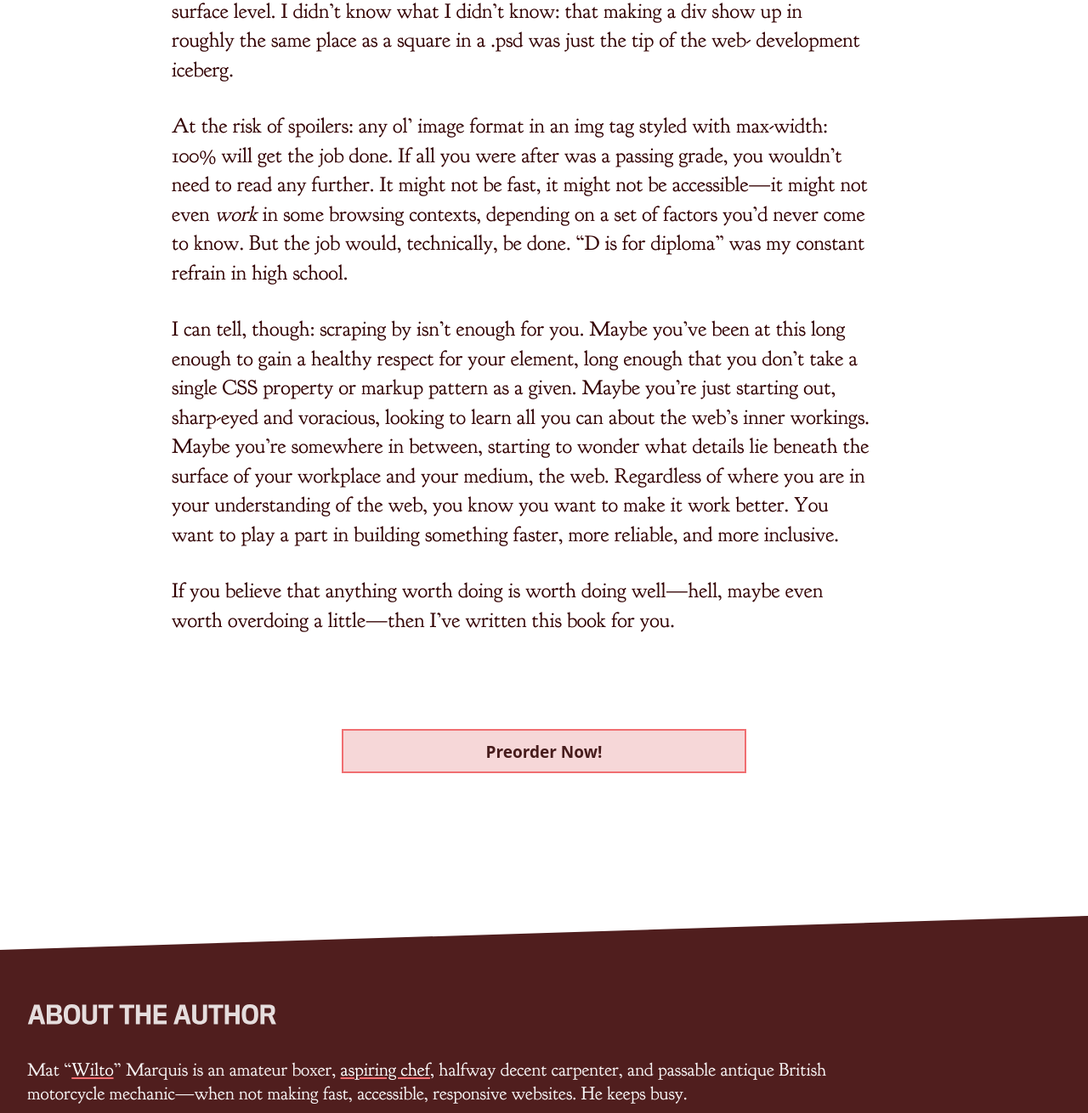
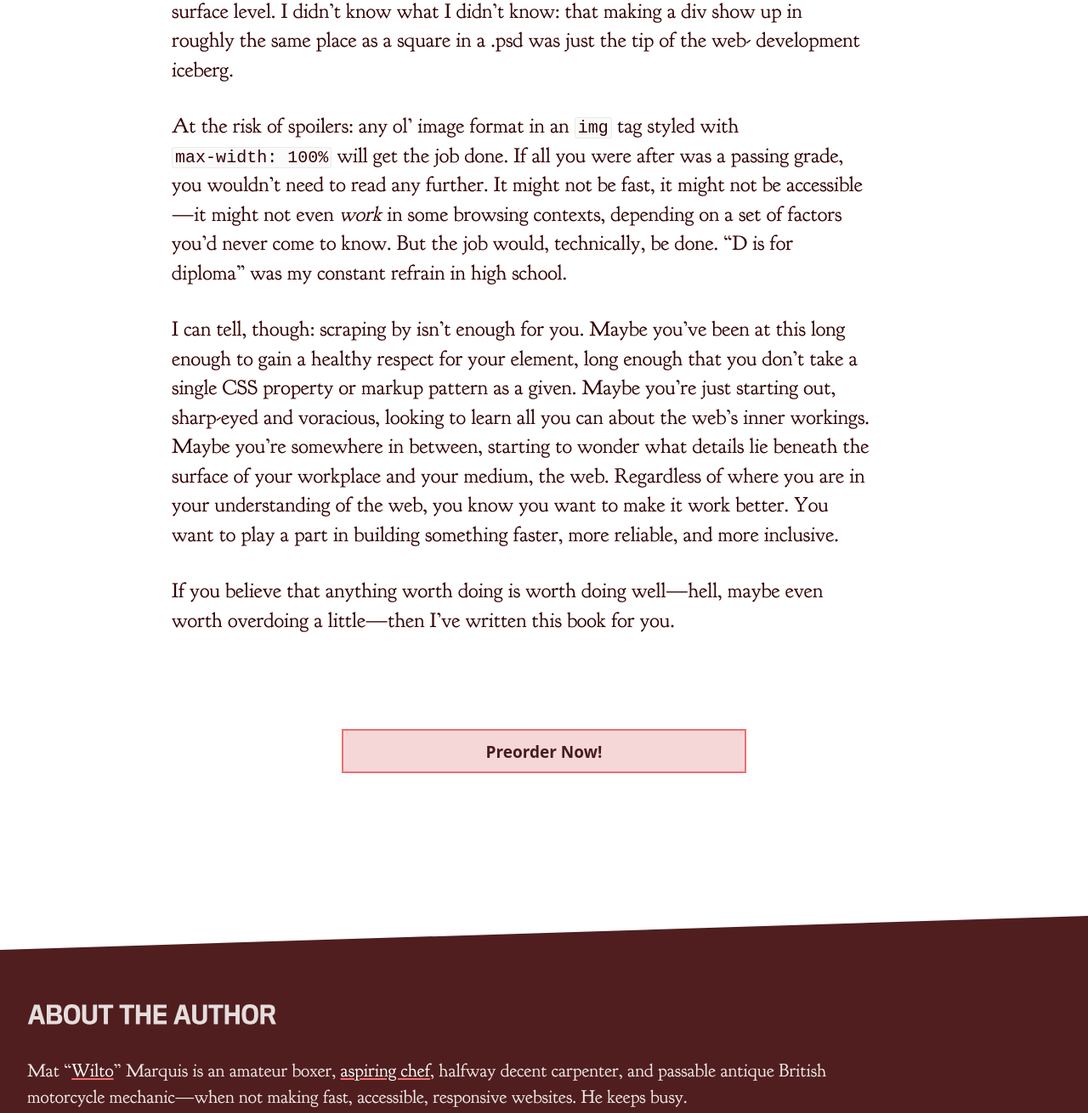
Before and after one commit to Wilto/perfimages, an Eleventy site: page _src/index.md in a window 1280 px wide. Shown: the part 1240-2550 px from the top of the page at 85% size. Built offline with nearby package versions, Linux system fonts and the light colour scheme; Eleventy itself is replaced by a stand-in of ours; files that its build step writes are made by us from their sources.

Commit message:
Little fine-tuning.

```diff
--- a/_src/_assets/css/style.css
+++ b/_src/_assets/css/style.css
@@ -53,6 +53,14 @@ a:hover {
 }
 a:active {
 
+}
+
+code {
+	background: #fafafa;
+	padding: 0 .15em;
+	border: 1px solid #eaeaea;
+	border-radius: 3px;
+	white-space: nowrap;
 }
 
 /* https://drafts.csswg.org/selectors-4/#the-blank-pseudo */
@@ -262,9 +270,9 @@ body > .site-foot {
 }
 
 .bio p {
-	line-height: 1.3;
+	line-height: 1.45;
 	max-width: 45em;
-	color: rgba(255,255,255,.95);
+	color: rgba(255,255,255,.9);
 }
 @media(min-width: 30em ) {
 	.bio {
--- a/_src/index.md
+++ b/_src/index.md
@@ -7,7 +7,7 @@ I’ve been doing this—making websites—for a little more than a decade now.
 
 No, what I took for granted were the mechanics of this work—at least at the start. If I made an element show up in the right place, on the right page, in the right browsers—no small feat, oftentimes—then my work was done. I’d never dig deeper than that surface level. I didn’t know what I didn’t know: that making a div show up in roughly the same place as a square in a .psd was just the tip of the web- development iceberg.
 
-At the risk of spoilers: any ol’ image format in an img tag styled with max-width: 100% will get the job done. If all you were after was a passing grade, you wouldn’t need to read any further. It might not be fast, it might not be accessible—it might not even <em>work</em> in some browsing contexts, depending on a set of factors you’d never come to know. But the job would, technically, be done. “D is for diploma” was my constant refrain in high school.
+At the risk of spoilers: any ol’ image format in an `img` tag styled with `max-width: 100%` will get the job done. If all you were after was a passing grade, you wouldn’t need to read any further. It might not be fast, it might not be accessible—it might not even <em>work</em> in some browsing contexts, depending on a set of factors you’d never come to know. But the job would, technically, be done. “D is for diploma” was my constant refrain in high school.
 
 I can tell, though: scraping by isn’t enough for you. Maybe you’ve been at this long enough to gain a healthy respect for your element, long enough that you don’t take a single CSS property or markup pattern as a given. Maybe you’re just starting out, sharp-eyed and voracious, looking to learn all you can about the web’s inner workings. Maybe you’re somewhere in between, starting to wonder what details lie beneath the surface of your workplace and your medium, the web.
 Regardless of where you are in your understanding of the web, you know you want to make it work better. You want to play a part in building something faster, more reliable, and more inclusive.
```
Also changed, not shown: 2 other files.
